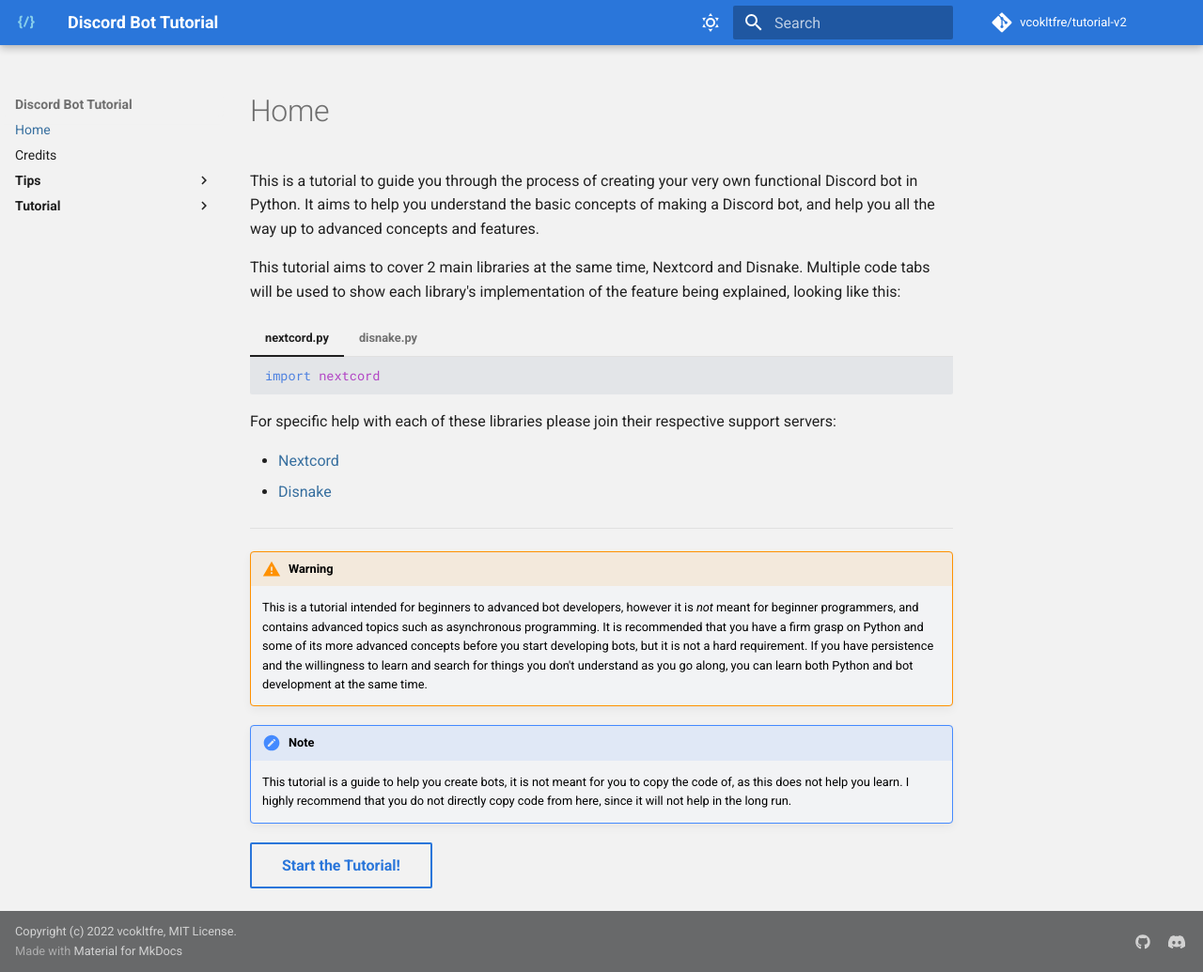
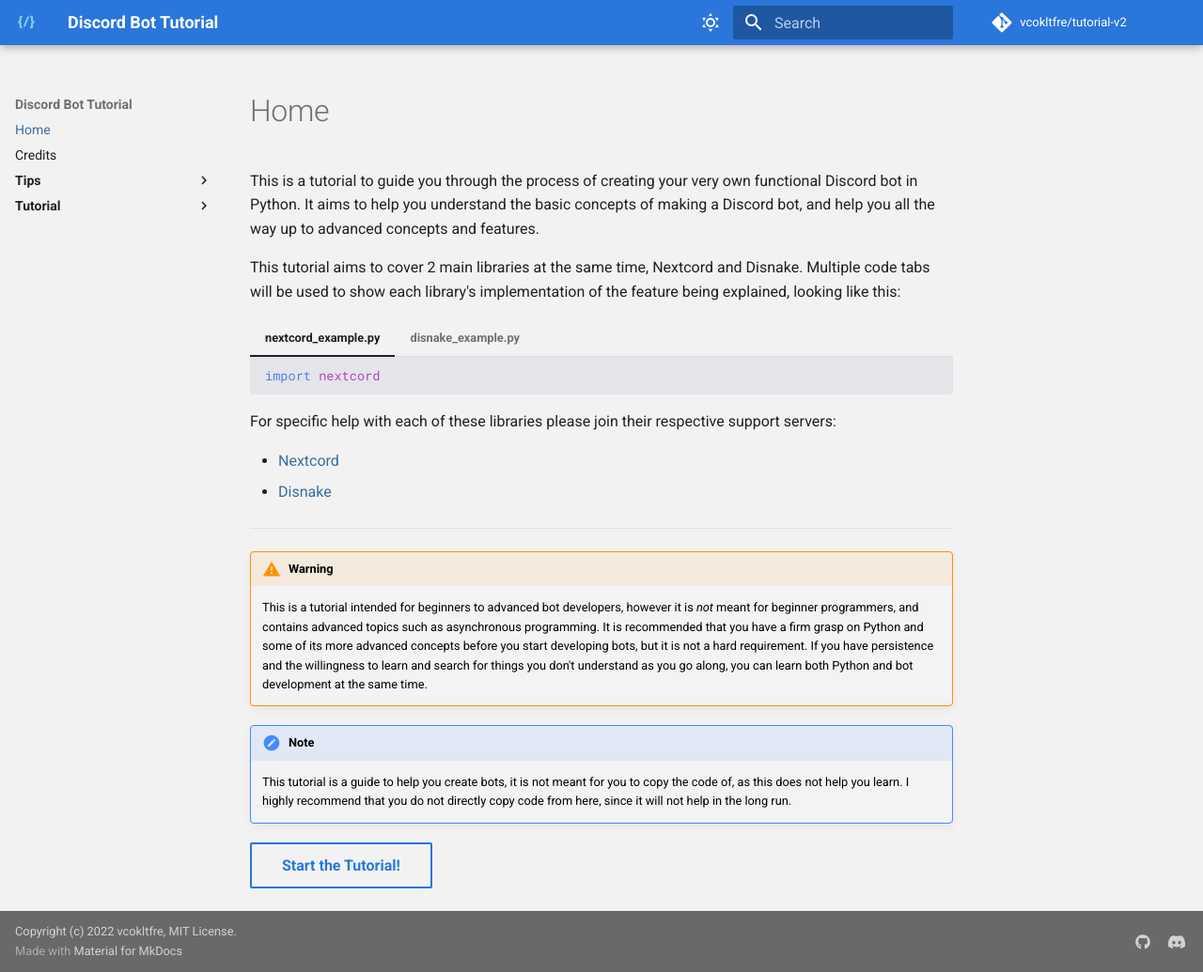
Before and after one commit to vcokltfre/tutorial-v2, an MkDocs documentation site: the page built from docs/index.md, in a window 1280 px wide and 1035 px high. Shown: the whole window at 94% size. Built offline with MkDocs 1.6.1 and Material for MkDocs 9.7.7, drawn with Linux system fonts in a browser that asks for light colours; comment, search, counter and statistics services are not loaded.

Commit message:
fix: clarify file name examples

````diff
--- a/docs/index.md
+++ b/docs/index.md
@@ -4,13 +4,13 @@
 
 This tutorial aims to cover 2 main libraries at the same time, Nextcord and Disnake. Multiple code tabs will be used to show each library's implementation of the feature being explained, looking like this:
 
-=== "nextcord.py"
+=== "nextcord_example.py"
 
     ```py
     import nextcord
     ```
 
-=== "disnake.py"
+=== "disnake_example.py"
 
     ```py
     import disnake
````
